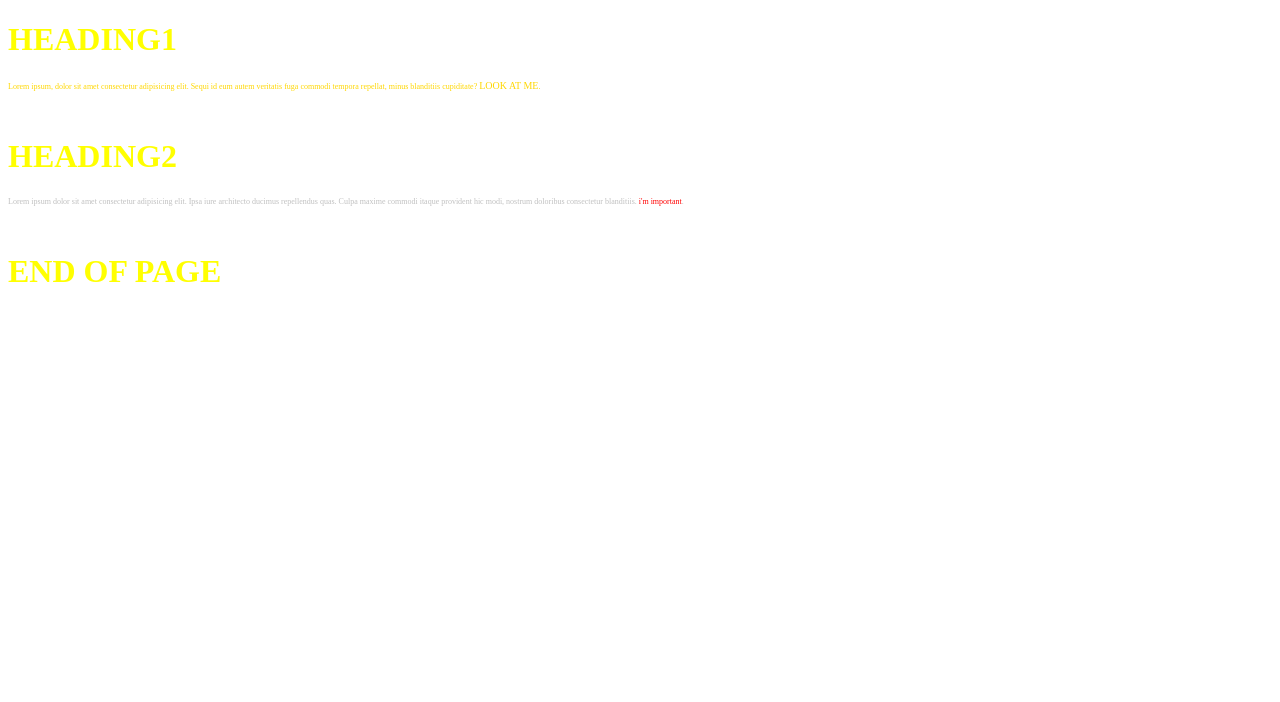
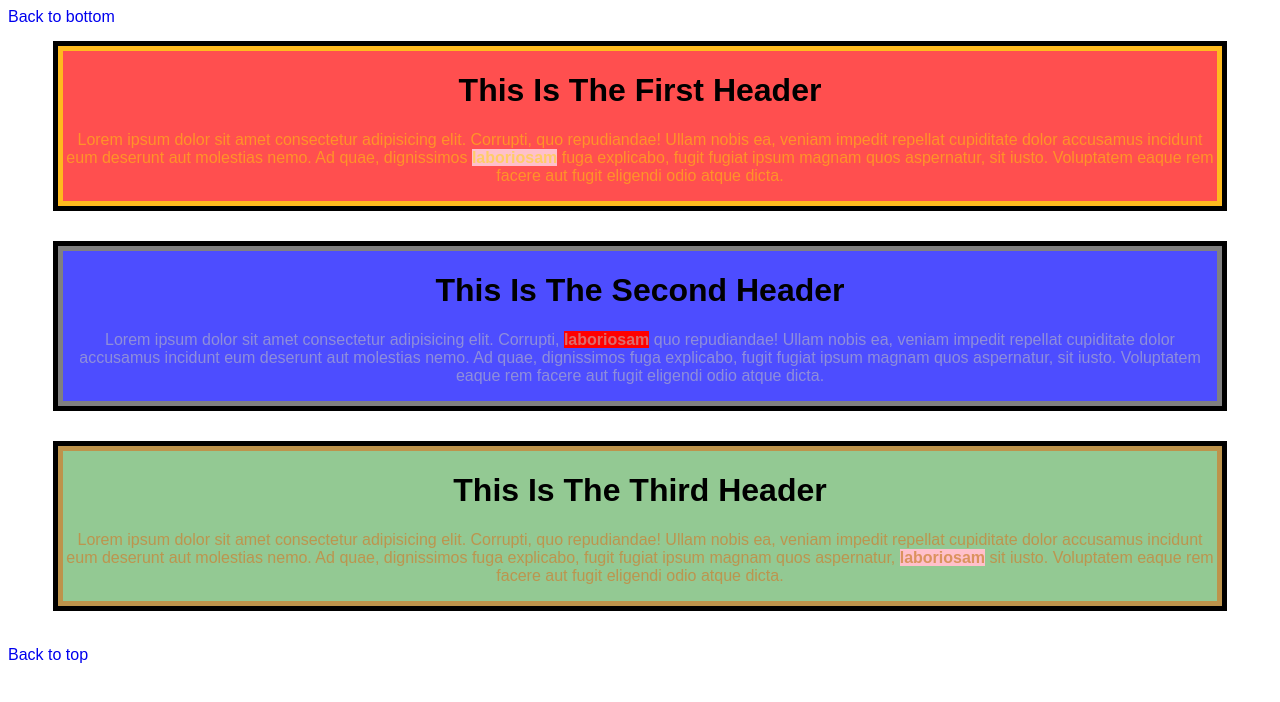
Before and after one commit to arcanefox15/profile, a plain HTML site: page Index.html in a window 1280 px wide. Drawn offline with Linux system fonts and the light colour scheme; a web font is replaced by a local one.

Commit message:
Changed index.html and Styles.css

```diff
--- a/Index.html
+++ b/Index.html
@@ -1,27 +1,55 @@
 <!DOCTYPE html>
 <html lang="en">
   <head>
-  <meta charset="UTF-8">
-  <meta http-equiv="X-UA-Compatible" content="IE=edge">
-  <meta name="viewport" content="width=device-width, initial-scale=1.0">
-  <title>Document</title>
-  <link rel="stylesheet" href="style.css">
+    <meta charset="UTF-8" />
+    <meta http-equiv="X-UA-Compatible" content="IE=edge" />
+    <meta name="viewport" content="width=device-width, initial-scale=1.0" />
+    <title>My Webpage</title>
+    <link rel="stylesheet" href="Styles.css" />
+    <link rel="preconnect" href="https://fonts.googleapis.com" />
+    <link rel="preconnect" href="https://fonts.gstatic.com" crossorigin />
+    <link
+      href="https://fonts.googleapis.com/css2?family=Anuphan:wght@500&display=swap"
+      rel="stylesheet"
+    />
   </head>
   <body>
-  <h1 class="header">Heading1</h1>
-  <div class="content" id="first">
+    <div id="top"></div>
+    <a href="#bottom">Back to bottom</a>
+    <div class="head1">
+      <h1>This is the first header</h1>
       <p>
-      Lorem ipsum, dolor sit amet consectetur adipisicing elit. Sequi id eum autem veritatis fuga commodi tempora repellat, minus blanditiis cupiditate? <span class="uppercase">Look at me</span>.
+        Lorem ipsum dolor sit amet consectetur adipisicing elit. Corrupti, quo
+        repudiandae! Ullam nobis ea, veniam impedit repellat cupiditate dolor
+        accusamus incidunt eum deserunt aut molestias nemo. Ad quae, dignissimos
+        <span class="highlight"> laboriosam</span> fuga explicabo, fugit fugiat
+        ipsum magnam quos aspernatur, sit iusto. Voluptatem eaque rem facere aut
+        fugit eligendi odio atque dicta.
       </p>
     </div>
-  <br>
-  <h1 class="header">Heading2</h1>
-  <div class="content" id="second">
+    <div class="head2">
+      <h1>This is the second header</h1>
       <p>
-      Lorem ipsum dolor sit amet consectetur adipisicing elit. Ipsa iure architecto ducimus repellendus quas. Culpa maxime commodi itaque provident hic modi, nostrum doloribus consectetur blanditiis. <span class="lowercase">I'm important</span>.
+        Lorem ipsum dolor sit amet consectetur adipisicing elit. Corrupti,
+        <span class="highlight"> laboriosam</span> quo repudiandae! Ullam nobis
+        ea, veniam impedit repellat cupiditate dolor accusamus incidunt eum
+        deserunt aut molestias nemo. Ad quae, dignissimos fuga explicabo, fugit
+        fugiat ipsum magnam quos aspernatur, sit iusto. Voluptatem eaque rem
+        facere aut fugit eligendi odio atque dicta.
       </p>
     </div>
-  <br>
-  <h1 class="header">End of page</h1>
+    <div class="head3">
+      <h1>This is the third header</h1>
+      <p>
+        Lorem ipsum dolor sit amet consectetur adipisicing elit. Corrupti, quo
+        repudiandae! Ullam nobis ea, veniam impedit repellat cupiditate dolor
+        accusamus incidunt eum deserunt aut molestias nemo. Ad quae, dignissimos
+        fuga explicabo, fugit fugiat ipsum magnam quos aspernatur,
+        <span class="highlight"> laboriosam</span> sit iusto. Voluptatem eaque
+        rem facere aut fugit eligendi odio atque dicta.
+      </p>
+    </div>
+    <div id="bottom"></div>
+    <a href="#top">Back to top</a>
   </body>
 </html>
--- /dev/null
+++ b/Styles.css
@@ -0,0 +1,45 @@
+div {
+  font-family: "Anuphan", sans-serif;
+  text-align: center;
+  outline: 5.4px solid black;
+  margin-bottom: 40px;
+  display: block;
+  margin-left: 50px;
+  margin-right: 50px;
+}
+a {
+  text-align: right;
+  font-family: "Anuphan", sans-serif;
+  text-decoration: none;
+}
+h1 {
+  text-transform: capitalize;
+  color: rgb(0, 0, 0);
+}
+.highlight {
+  font-weight: bolder;
+  background: pink;
+}
+.head1 {
+  color: rgba(255, 217, 0, 0.493);
+  border: 5px solid rgba(255, 255, 0, 0.616);
+  margin-top: 20px;
+  background: rgba(255, 0, 0, 0.692);
+}
+.head2 {
+  color: rgba(192, 192, 192, 0.568);
+  border: 5px solid rgb(128, 128, 128);
+  background: rgba(0, 0, 255, 0.699);
+}
+.head3 {
+  color: rgba(205, 128, 50, 0.712);
+  border: 5px solid rgba(205, 128, 50, 0.733);
+  background: rgba(0, 128, 0, 0.425);
+}
+#top,
+#bottom {
+  display: none;
+}
+.head2 .highlight {
+  background: red;
+}
--- a/style.css
+++ /dev/null
@@ -1,22 +0,0 @@
-.header,.uppercase {
-    text-transform: uppercase;
-}
-.header {
-    color: yellow;
-}
-.content {
-    font-size: 0.5rem;
-}
-#first {
-    color: gold;
-}
-#second {
-    color: silver;
-}
-.uppercase {
-    font-size: 10px;
-}
-.lowercase {
-    text-transform: lowercase;
-    color: red;
-}
```
Lines whose indentation alone changed are shown as unchanged.
